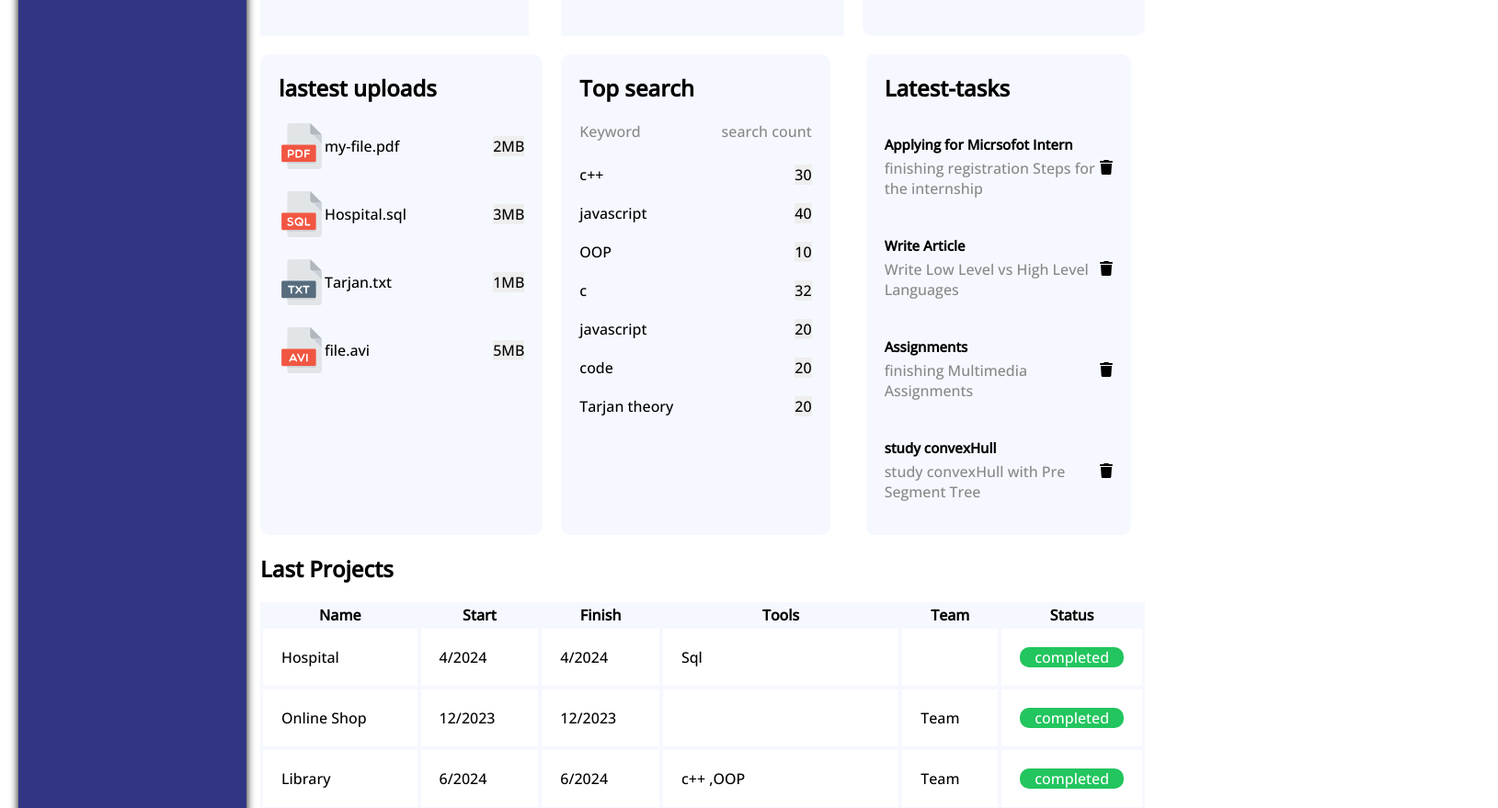
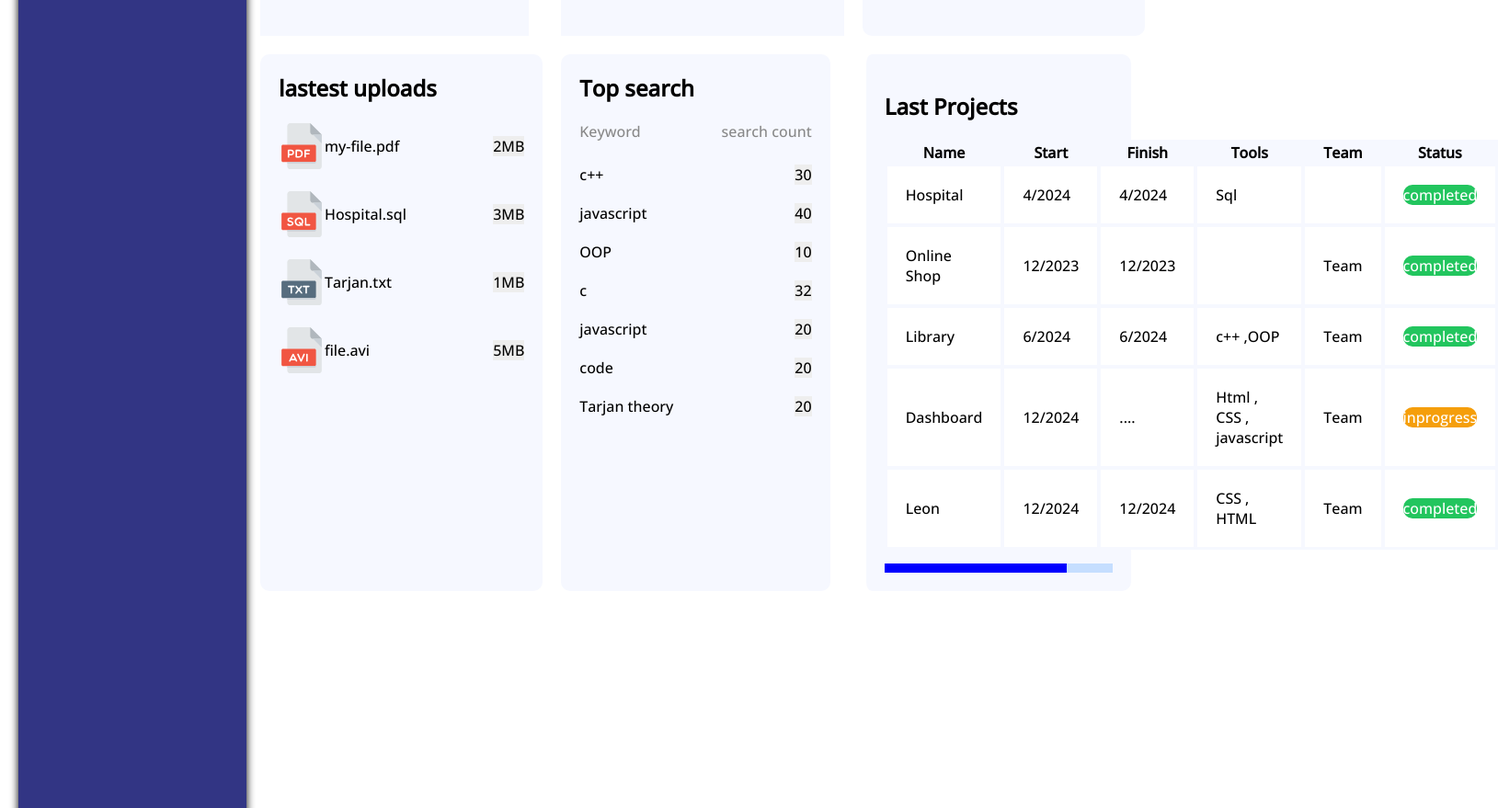
Before and after one commit to HishamHalabi/Dashboard, a plain HTML site: page FrontEnd/index.html in a window 1280 px wide. Shown: the part 891-1770 px from the top of the page at 92% size, 1629 px wide, since content can reach past the window. Drawn offline with nearby package versions, Linux system fonts and the light colour scheme.

Commit message:
Update index.html

```diff
--- a/FrontEnd/index.html
+++ b/FrontEnd/index.html
@@ -411,57 +411,7 @@
                         </div>
 
 
-                            <div class = "latest-tasks p-20 rad-10 mr-15 bg-main" id="last-tasks">
-                                <h2 class="mt-0 mb-20"> Latest-tasks  </h2>
-                                <ul class="m-0">
-                                    <li class="between-flex mb-10">
-                                         <div >
-                                              <h3 class="mb-0 fs-15">Applying for Micrsofot Intern</h3>
-                                              <p class ="c-grey mt-5 fs-13" >  finishing registration Steps for the internship</p>
-                                         </div>
-                                         <div >
-                                            <a href=""><i class="fa-solid fa-trash c-black" ></i></a>
-                                         </div>
-                                    </li>
-
-                                    <li class="between-flex mb-10">
-                                        <div >
-                                             <h3 class="mb-0 fs-15">Write Article
-                                             </h3>
-                                             <p class ="c-grey mt-5 fs-13" >
-                                                Write Low Level vs High Level Languages </p>
-                                        </div>
-                                        <div >
-                                           <a href=""><i class="fa-solid fa-trash c-black" ></i></a>
-                                        </div>
-                                   </li>
-
-
-                                   <li class="between-flex mb-10">
-                                    <div >
-                                         <h3 class="mb-0 fs-15">Assignments</h3>
-                                         <p class ="c-grey mt-5 fs-13" >  finishing Multimedia Assignments</p>
-                                    </div>
-                                    <div >
-                                       <a href=""><i class="fa-solid fa-trash c-black" ></i></a>
-                                    </div>
-                               </li>
-
-
-                               <li class="between-flex">
-                                <div >
-                                     <h3 class="mb-0 fs-15"> study convexHull</h3>
-                                     <p class ="c-grey mt-5 fs-13" > study convexHull with Pre Segment Tree </p>
-                                </div>
-                                <div >
-                                   <a href=""><i class="fa-solid fa-trash c-black" ></i></a>
-                                </div>
-                           </li>
-
-                                 </ul>
-                            </div>
-
-                    </div>
+                                                       <div class = "latest-tasks p-20 rad-10 mr-15 bg-main" id="last-tasks">
 
                     <div class="projects " >
                         <h2>Last  Projects</h2>
```
